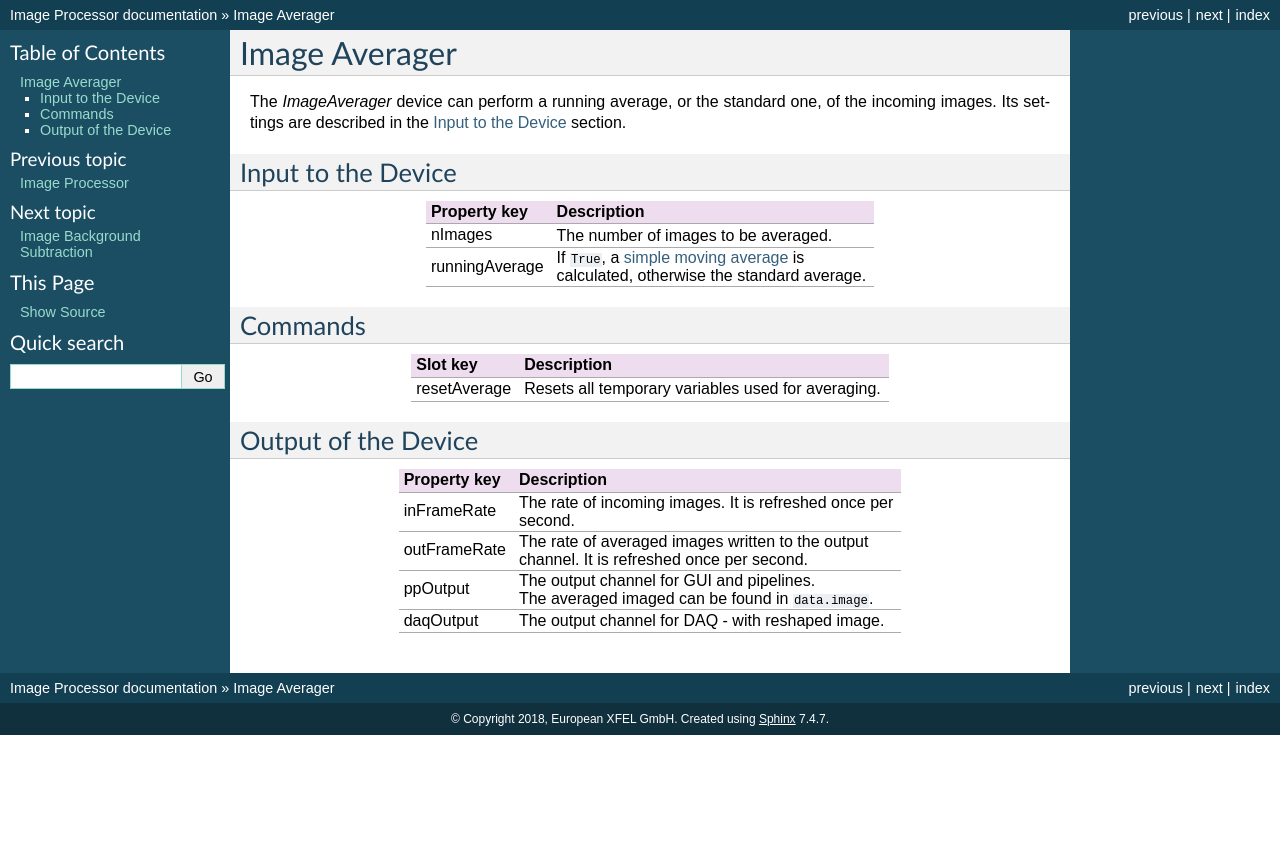
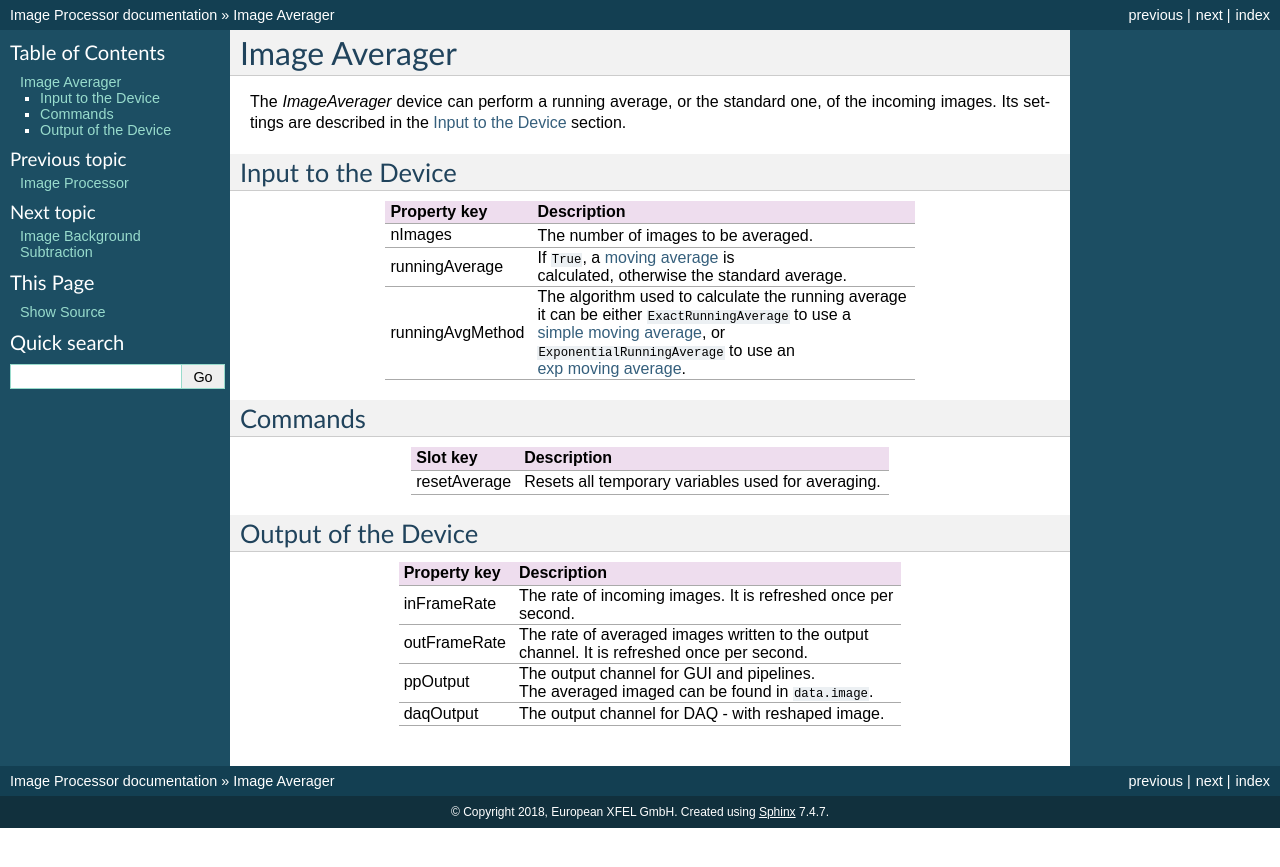
Before and after one commit to European-XFEL/imageProcessor, a Sphinx documentation site: the page built from doc/source/user_docu_avg.rst, in a window 1280 px wide. Shown: the top 867 px of the page. Built offline with Sphinx 7.4.7, drawn with Linux system fonts in a browser that asks for light colours; the version number could not be read and is left out.

Commit message:
Add description of exponential moving average

```diff
--- a/doc/source/user_docu_avg.rst
+++ b/doc/source/user_docu_avg.rst
@@ -18,11 +18,18 @@ Input to the Device
 Property key             Description
 =======================  =======================================================
 nImages                  | The number of images to be averaged.
-runningAverage           | If ``True``, a `simple moving average`_ is
+runningAverage           | If ``True``, a `moving average`_ is
                          | calculated, otherwise the standard average.
+runningAvgMethod         | The algorithm used to calculate the running average
+                         | it can be either ``ExactRunningAverage`` to use a
+                         | `simple moving average`_, or
+                         | ``ExponentialRunningAverage`` to use an
+                         | `exp moving average`_.
 =======================  =======================================================
 
+.. _moving average: https://en.wikipedia.org/wiki/Moving_average
 .. _simple moving average: https://en.wikipedia.org/wiki/Moving_average#Simple_moving_average
+.. _exp moving average: https://en.wikipedia.org/wiki/Moving_average#Exponential_moving_average
 
 Commands
 ========
```
